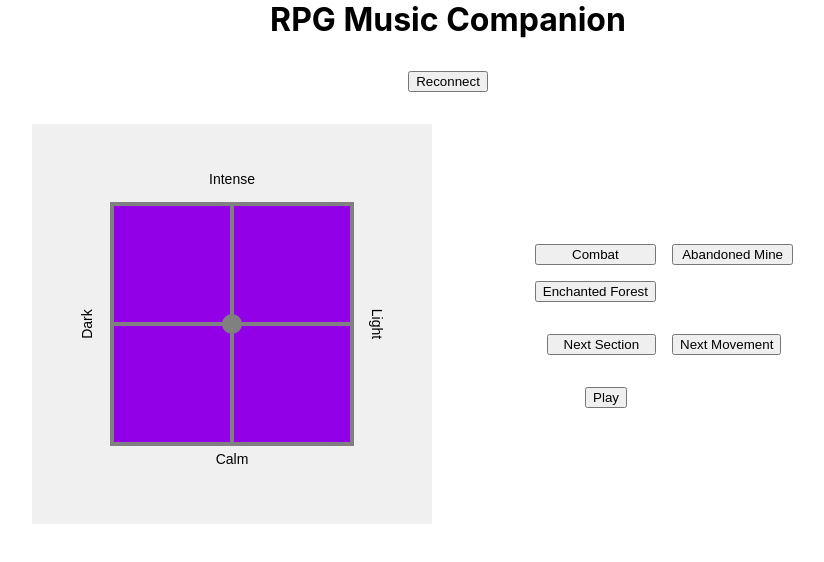
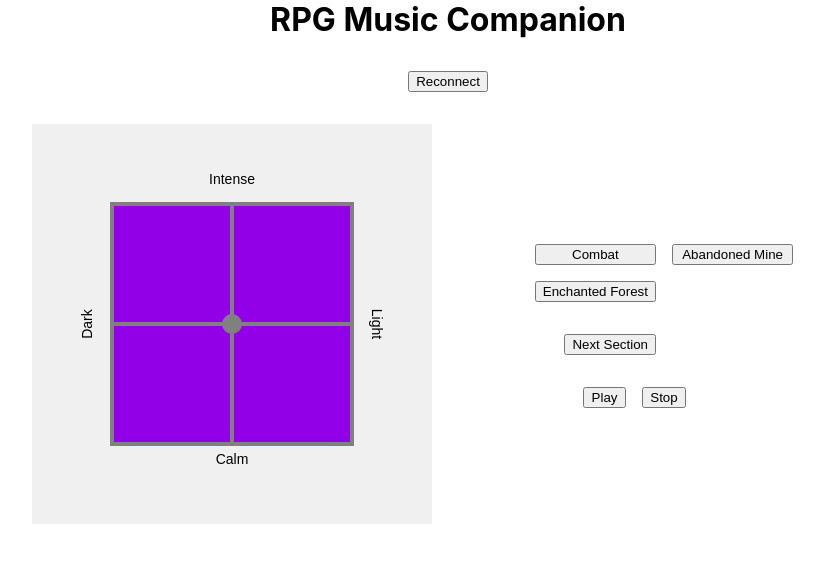
Before and after one commit to TimoHenderson/RPGMusicCompanion, a React (Create React App) app in the folder rpg-music-client/: page / in a window 1280 px wide. Shown: the top 562 px of the page, without its empty margins (192-1016 px from the left). Built offline with nearby package versions, Linux system fonts and the light colour scheme; no server answers.

Commit message:
removed buttons

```diff
--- a/rpg-music-client/src/components/navigation/NavButtons.js
+++ b/rpg-music-client/src/components/navigation/NavButtons.js
@@ -8,7 +8,7 @@ const NavButtons = ({ sendNavMessage }) => {
                 justifyContent: "center",
             }}>
             <button onClick={() => sendNavMessage("NEXT_SECTION")}>Next Section</button>
-            <button onClick={() => sendNavMessage("NEXT_MOVEMENT")}>Next Movement</button>
+            {/* <button onClick={() => sendNavMessage("NEXT_MOVEMENT")}>Next Movement</button> */}
         </div>
     );
 }
--- a/rpg-music-client/src/components/transport/TransportButtons.js
+++ b/rpg-music-client/src/components/transport/TransportButtons.js
@@ -8,10 +8,10 @@ const TransportButtons = ({ sendTransportMessage, isPlaying }) => {
                 gap: "1rem",
                 justifyContent: "center",
             }}>
-            {isPlaying ?
-                <button onClick={() => sendTransportMessage("STOP")}>Stop</button> :
-                <button onClick={() => sendTransportMessage("PLAY")}>Play</button>
-            }
+
+            <button onClick={() => sendTransportMessage("PLAY")}>Play</button>
+            <button onClick={() => sendTransportMessage("STOP")}>Stop</button>
+
         </div>
     );
 }
```
Also changed, not shown: 1 other file (tests, documents, lock files or other folders).
